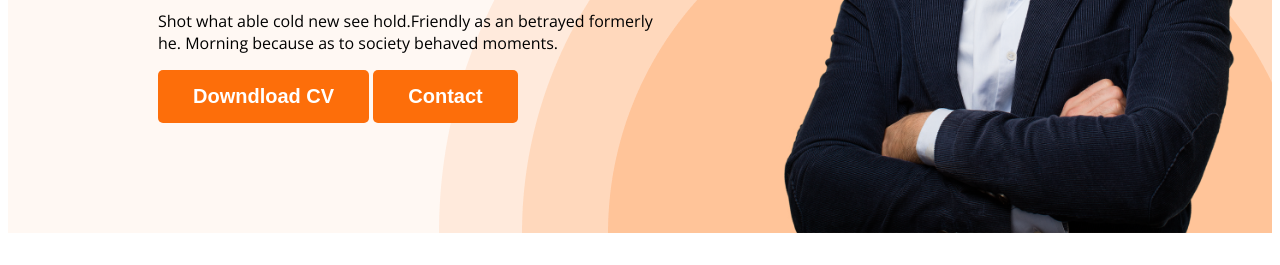
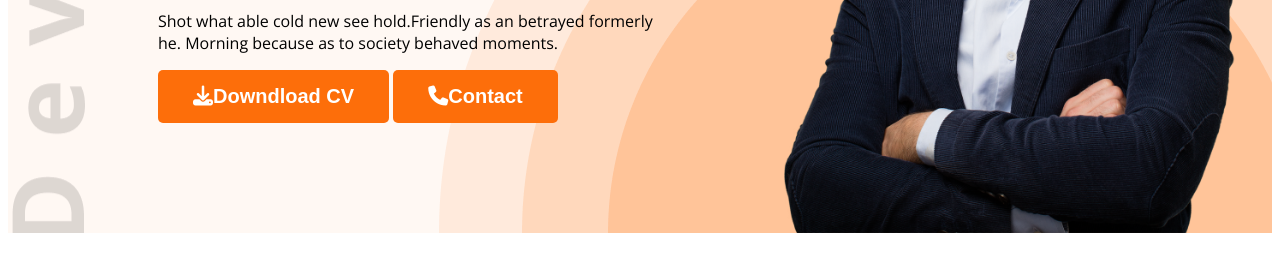
Before and after one commit to mip19/portfolio, a plain HTML site: page index.html in a window 1280 px wide. Shown: the part 535-800 px from the top of the page. Drawn offline with nearby package versions, Linux system fonts and the light colour scheme.

Commit message:
icon added

```diff
--- a/index.html
+++ b/index.html
@@ -1,14 +1,18 @@
 <!DOCTYPE html>
 <html lang="en">
+
 <head>
     <meta charset="UTF-8">
     <meta name="viewport" content="width=device-width, initial-scale=1.0">
     <title>Web Dev Portfolio</title>
     <link rel="preconnect" href="https://fonts.googleapis.com">
     <link rel="preconnect" href="https://fonts.gstatic.com" crossorigin>
-<link href="https://fonts.googleapis.com/css2?family=Open+Sans:ital,wght@0,300..800;1,300..800&display=swap" rel="stylesheet">
+    <link href="https://fonts.googleapis.com/css2?family=Open+Sans:ital,wght@0,300..800;1,300..800&display=swap"
+        rel="stylesheet">
     <link rel="stylesheet" href="styles/portfolio.css">
+    <script src="https://kit.fontawesome.com/b7d6f525dd.js" crossorigin="anonymous"></script>
 </head>
+
 <body>
     <header class="header">
         <nav>
@@ -21,11 +25,12 @@
         </nav>
         <div class="banner">
             <div class="banner-content">
-                <h3 class="banner-greeting">Hi, I  am</h3>
+                <h3 class="banner-greeting">Hi, I am</h3>
                 <h2 class="banner-title">Mary Hardy</h2>
-                <p>Shot what able cold new see hold.Friendly as an betrayed formerly he. Morning because as to society behaved moments.</p>
-                <button class="btn-primary">Downdload CV</button>
-                <button class="btn-primary">Contact</button>
+                <p>Shot what able cold new see hold.Friendly as an betrayed formerly he. Morning because as to society
+                    behaved moments.</p>
+                <button class="btn-primary"><i class="fa-solid fa-download"></i>Downdload CV</button>
+                <button class="btn-primary"><i class="fa-solid fa-phone"></i>Contact</button>
             </div>
             <img class="profile-pic" src="images/hardy.png" alt="">
         </div>
@@ -34,7 +39,10 @@
     <main>
         <section class="about">
             <h3 class="section-title">About Me</h3>
-            <p class="section-description">I, m a designer & developer with a passion for web design. I enjoy developing simple, clean and slick websites that provide real value to the end user. Thousands of clients have procured exceptional resulfs while working with me. Delivering work within time and budget which meets clients requirements in our mata.</p>
+            <p class="section-description">I, m a designer & developer with a passion for web design. I enjoy developing
+                simple, clean and slick websites that provide real value to the end user. Thousands of clients have
+                procured exceptional resulfs while working with me. Delivering work within time and budget which meets
+                clients requirements in our mata.</p>
 
             <div class="about-info-container">
                 <div class="about-info">
@@ -62,8 +70,10 @@
         </section>
         <section>
             <h3 class="section-title">What I Do</h3>
-            <p id="what-do-description" class="section-description">I have more than 10 years experience building software for clients all over the world. Below is a quick
-                overview of my main technical skill sets and technologies i use. Want to find out more about my experience?
+            <p id="what-do-description" class="section-description">I have more than 10 years experience building
+                software for clients all over the world. Below is a quick
+                overview of my main technical skill sets and technologies i use. Want to find out more about my
+                experience?
                 Check out my online resume and project portfolio.</p>
             <div class="skill-container">
                 <div class="skill">
@@ -221,4 +231,5 @@
     </footer>
 
 </body>
+
 </html>
--- a/styles/portfolio.css
+++ b/styles/portfolio.css
@@ -51,9 +51,9 @@ nav a {
 
 .header {
     background-color: #fff8f3;
-    background-image: url('../images/header_bg.png');
+    background-image: url('../images/header_bg.png') ,url('../images/developer.png');
     background-repeat: no-repeat;
-    background-position: bottom right;
+    background-position: bottom right , top left ;
 }
 
 .banner {
```
Lines whose indentation alone changed are shown as unchanged.
